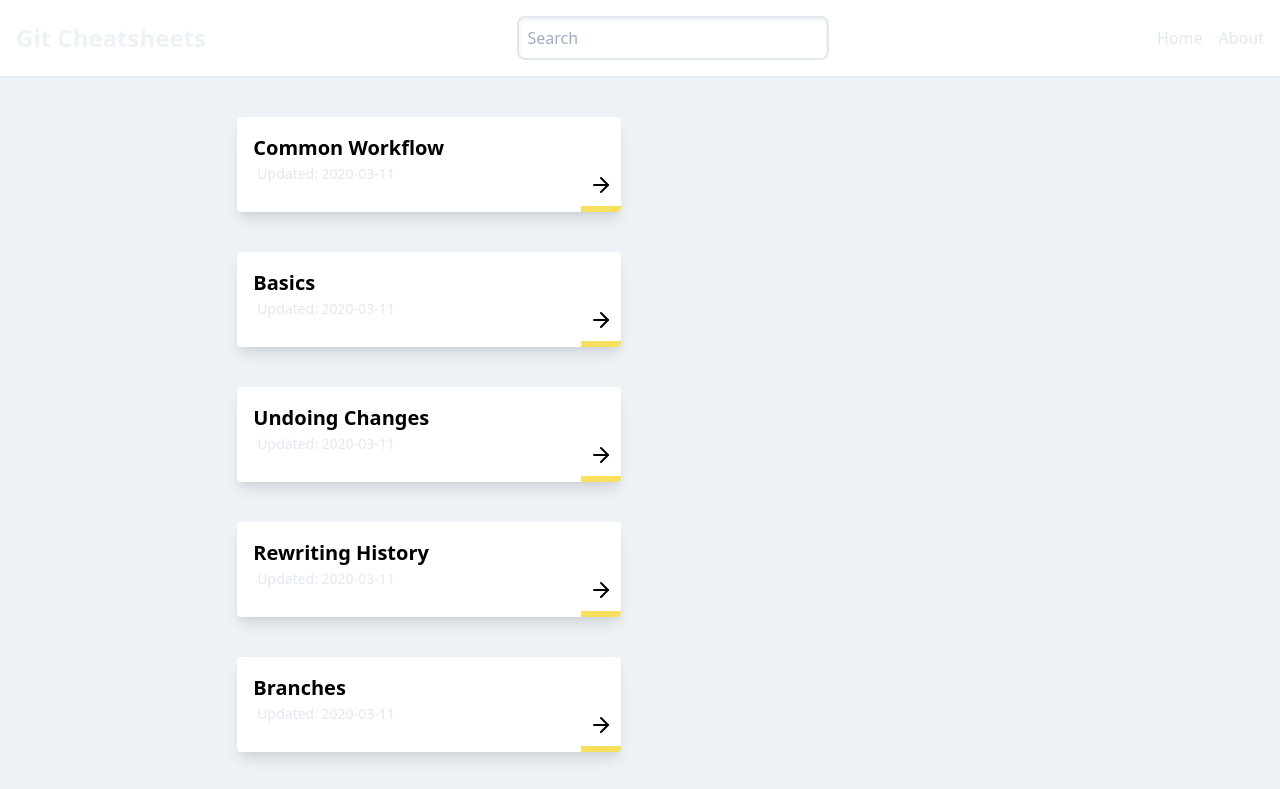
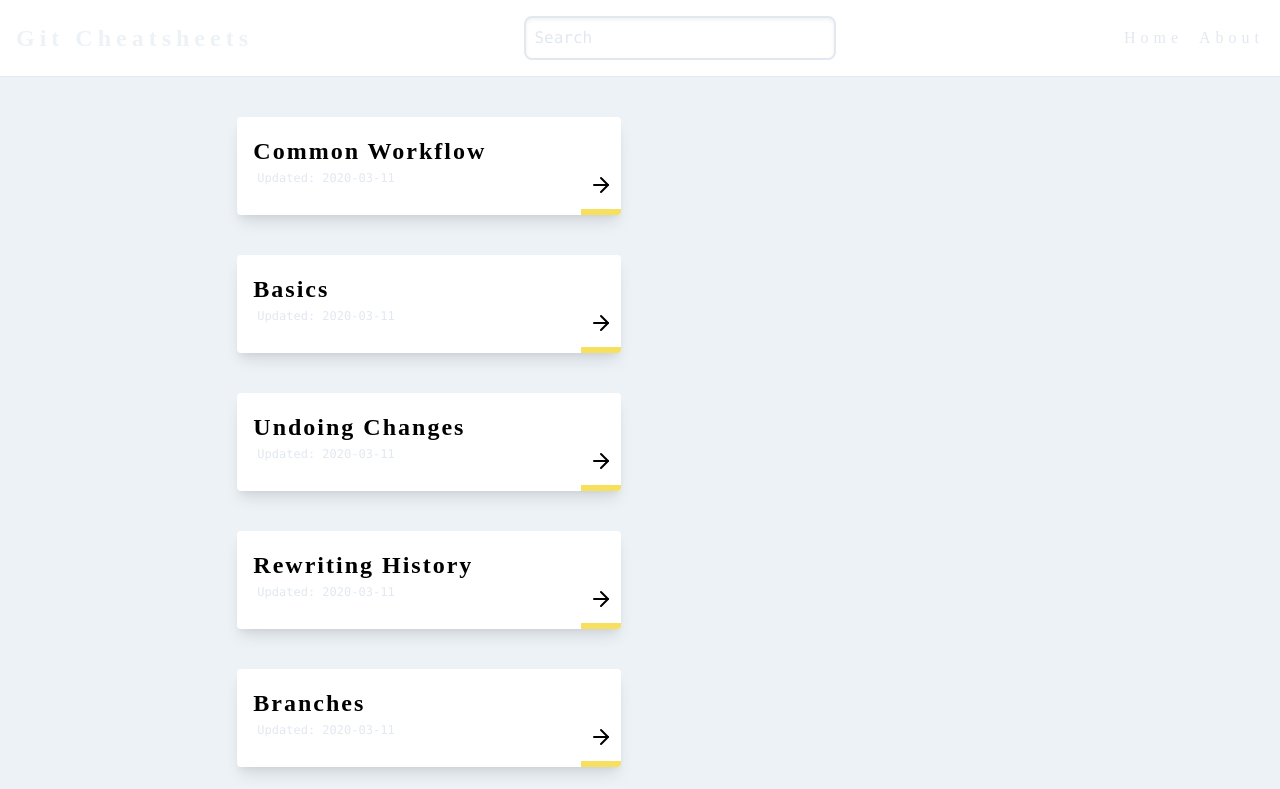
Before and after one commit to tim-corley/git-cheatsheet, a Gatsby site: page / in a window 1280 px wide. Shown: the top 789 px of the page. Built offline with nearby package versions, Linux system fonts and the light colour scheme; Gatsby itself is replaced by a stand-in of ours.

Commit message:
updating fonts

```diff
--- a/gatsby-config.js
+++ b/gatsby-config.js
@@ -1,4 +1,5 @@
 module.exports = {
+  pathPrefix: "/git-cheatsheet",
   siteMetadata: {
     title: `Git Cheatsheets`,
     description: `References, notes, and examples for common git commands & workflows.`,
--- a/package.json
+++ b/package.json
@@ -23,6 +23,7 @@
     "react-helmet": "^5.2.1"
   },
   "devDependencies": {
+    "gh-pages": "^2.2.0",
     "prettier": "^1.19.1",
     "react-icons": "^3.9.0",
     "tailwindcss": "^1.2.0"
@@ -38,7 +39,8 @@
     "start": "npm run develop",
     "serve": "gatsby serve",
     "clean": "gatsby clean",
-    "test": "echo \"Write tests! -> https://gatsby.dev/unit-testing\" && exit 1"
+    "test": "echo \"Write tests! -> https://gatsby.dev/unit-testing\" && exit 1",
+    "deploy": "gatsby build --prefix-paths && gh-pages -d public"
   },
   "repository": {
     "type": "git",
--- a/src/components/header.js
+++ b/src/components/header.js
@@ -4,7 +4,7 @@
 
 const Header = ({ siteTitle }) => (
   <header className="border-b md:flex md:items-center md:justify-between p-4 pb-0 shadow-lg md:pb-4">
-    <div className="flex items-center justify-between mb-4 md:mb-0">
+    <div className="flex items-center justify-between mb-4 md:mb-0 handwritten">
       <h1 className="leading-none text-2xl text-grey-darkest">
         <Link
           className="no-underline font-bold text-gray-200 hover:text-yellow-400"
@@ -20,7 +20,7 @@
         Search
       </label>
       <input
-        className="bg-grey-lightest border-2 focus:outline-none focus:placeholder-transparent p-2 rounded-lg shadow-inner w-full"
+        className="font-mono placeholder-gray-300 bg-grey-lightest border-2 focus:outline-none focus:placeholder-transparent p-2 rounded-lg shadow-inner w-full"
         placeholder="Search"
         type="text"
       ></input>
@@ -31,7 +31,7 @@
       <ul className="list-reset md:flex text-center">
         <li className="md:ml-4">
           <Link
-            className="border-b-2 border-t-2 border-transparent block no-underline hover:border-yellow-400 py-2 text-gray-300 hover:text-gray-500 md:py-2"
+            className="handwritten border-b-2 border-t-2 border-transparent block no-underline hover:border-yellow-400 py-2 text-gray-300 hover:text-gray-500 md:py-2"
             to="/"
           >
             Home
@@ -39,7 +39,7 @@
         </li>
         <li className="md:ml-4">
           <Link
-            className="border-b-2 border-t-2 border-transparent block no-underline hover:border-yellow-400 py-2 text-gray-300 hover:text-gray-500 md:py-2"
+            className="handwritten border-b-2 border-t-2 border-transparent block no-underline hover:border-yellow-400 py-2 text-gray-300 hover:text-gray-500 md:py-2"
             to="/about"
           >
             About
--- a/src/components/layout.js
+++ b/src/components/layout.js
@@ -29,7 +29,7 @@
         <main className="min-h-screen m-auto lg:py-10 p-6 w-full lg:w-2/3">
           {children}
         </main>
-        <footer className="text-center text-gray-500 text-xs m-2 pb-4">
+        <footer className="font-mono text-center text-gray-500 text-xs m-2 pb-4">
           <a
             className="flex hyperlink m-auto text-2xl pb-1 w-4"
             href="https://www.github.com"
--- a/src/pages/02_basics/index.md
+++ b/src/pages/02_basics/index.md
@@ -36,7 +36,7 @@
 
 ### Create empty git repo (in specified directory)
 
-    $ git init <directory>
+    $ git init <project-name>
 
 ### ----------
 
@@ -52,6 +52,6 @@
 
 ### ----------
 
-### Display unstaged changes getween index & working directory
+### Display unstaged changes between index & working directory
 
-    $ git clone <repo>
+    $ git diff <file>
--- a/src/pages/index.css
+++ b/src/pages/index.css
@@ -1,8 +1,33 @@
 @tailwind base;
+
+@font-face {
+  font-family: "Permanent Marker", cursive;
+  font-weight: 400;
+  src: url("https://fonts.googleapis.com/css?family=Permanent+Marker&display=swap")
+    format("ttf");
+}
+
+@font-face {
+  font-family: "Inconsolata";
+  font-weight: 700;
+  src: url("https://fonts.googleapis.com/css?family=Inconsolata&display=swap")
+    format("ttf");
+}
+
 @tailwind components;
 @tailwind utilities;
 
 /* Your custom CSS here */
+
+.handwritten {
+  font-family: Permanent Marker;
+  letter-spacing: 5px;
+}
+
+.card-title {
+  font-family: Inconsolata;
+  letter-spacing: 2px;
+}
 
 .hyperlink {
   color: #000;
--- a/src/pages/index.js
+++ b/src/pages/index.js
@@ -14,10 +14,13 @@
         className="relative max-w-sm mb-10 p-4 bg-white rounded overflow-hidden shadow-lg"
         key={section.node.id}
       >
-        <Link to={section.node.frontmatter.path} className="font-bold text-xl">
+        <Link
+          to={section.node.frontmatter.path}
+          className="card-title font-bold text-2xl"
+        >
           {section.node.frontmatter.title}
         </Link>
-        <div className="px-1 mb-3 text-sm text-gray-300">
+        <div className="font-mono px-1 mb-3 text-xs text-gray-300">
           {" "}
           Updated: {section.node.frontmatter.date}
         </div>
--- a/src/templates/details.js
+++ b/src/templates/details.js
@@ -21,7 +21,9 @@
         <FiArrowLeft />
       </Link>
       <hr />
-      <div className="font-bold text-xl m-4">{section.frontmatter.title}</div>
+      <div className="card-title font-bold text-2xl m-4">
+        {section.frontmatter.title}
+      </div>
       {featuredImgFluid != null && (
         <div className="w-full m-8">
           <Img fluid={featuredImgFluid} />
```
Also changed, not shown: 1 other file.
